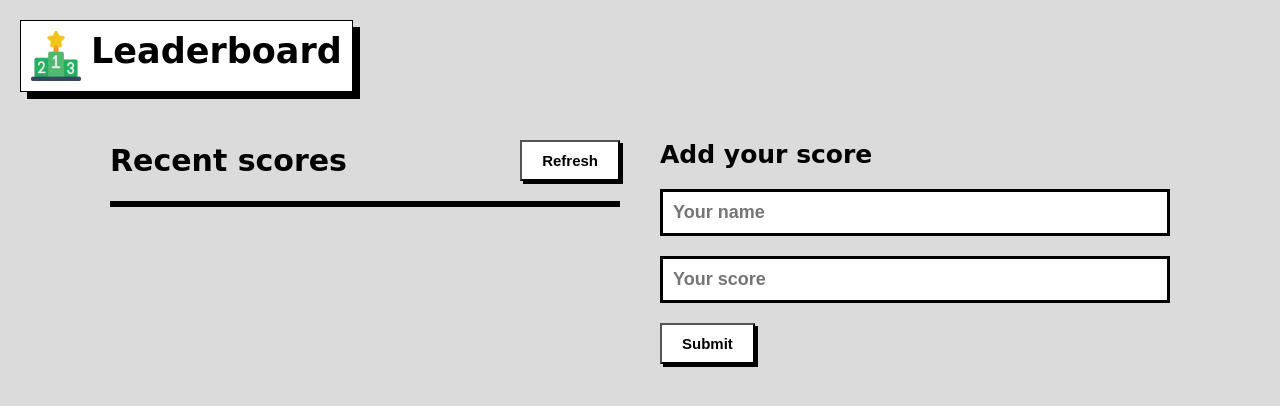
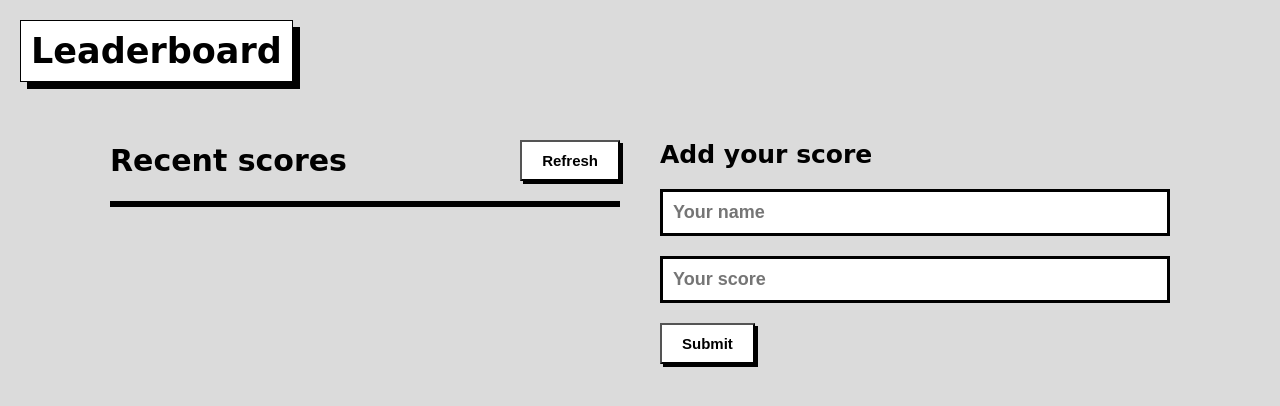
Before and after one commit to eyoab01/leader-board, a website built with webpack: page src/index.html in a window 1280 px wide. Built offline with nearby package versions, Linux system fonts and the light colour scheme; no server answers; a web font is replaced by a local one.

Commit message:
files added

```diff
--- a/package.json
+++ b/package.json
@@ -36,5 +36,8 @@
     "webpack-cli": "^5.0.1",
     "webpack-dev-server": "^4.11.1"
   },
-  "keywords": []
+  "keywords": [],
+  "dependencies": {
+    "hint": "^2.0.0"
+  }
 }
--- a/src/index.html
+++ b/src/index.html
@@ -10,7 +10,6 @@
 
 <body>
   <h1>
-    <img src="<%=require('./images/leaderboard.png')%>">
     Leaderboard
   </h1>
   <div id="leaderboard">
```
Also changed, not shown: dist/index.html, 1 other file.
